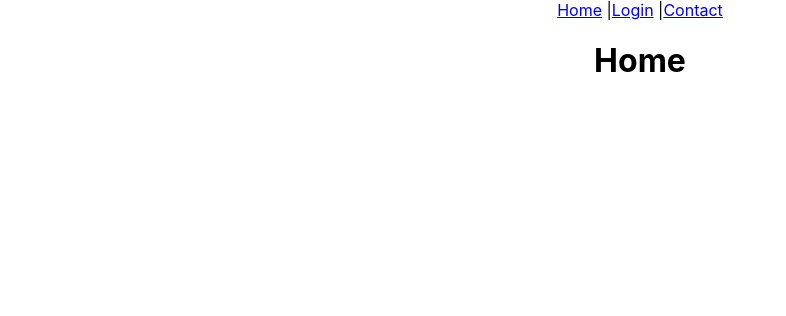
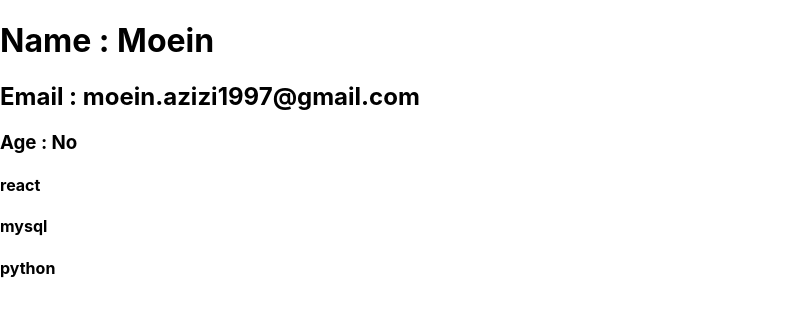
Before and after one commit to moein1997/firstReactApp, a React (Create React App) app: page / in a window 1280 px wide. Shown: the top 316 px of the page, without its empty margins (0-786 px from the left). Built offline with nearby package versions, Linux system fonts and the light colour scheme.

Commit message:
seventeenthCommit

```diff
--- a/src/App.js
+++ b/src/App.js
@@ -2,15 +2,16 @@
 // import styles from './App.css';
 // import { useState } from "react"
 // import { Link, Route, Router, Routes } from "react-router-dom";
-import { BrowserRouter as Router, Link, Route, Routes } from "react-router-dom";
+// import { BrowserRouter as Router, Link, Route, Routes } from "react-router-dom";
 import "./App.css"
+import { Person } from "./Person";
 
-import Home from "./pagesnew/Home";
-import Contact from "./pagesnew/Contact";
-import Login from "./pagesnew/Login";
+// import Home from "./pagesnew/Home";
+// import Contact from "./pagesnew/Contact";
+// import Login from "./pagesnew/Login";
 
-import {Provider} from "react-redux"
-import { store } from "./Store";
+// import {Provider} from "react-redux"
+// import { store } from "./Store";
 
 // import { Form } from "./Form";
 // import { Fact } from "./Fact";
@@ -57,24 +58,36 @@ import { store } from "./Store";
 
 function App() {
 
-  return (
-    <div className="App">
-      <Provider store={store}>
-        <Router>
-          <nav>
-            <Link to="/">Home</Link> |
-            <Link to="/login">Login</Link> |
-            <Link to="/contact">Contact</Link>
-          </nav>
-          <Routes>
-            <Route path="/" element={<Home />} />
-            <Route path="/login" element={<Login />} />
-            <Route path="/contact" element={<Contact />} />
-          </Routes>
-        </Router>
-      </Provider>
+  return(
+    <div>
+      <Person
+      name = {"Moein"}
+      email = {"moein.azizi1997@gmail.com"}
+      age = {27}
+      isMarried = {false}
+      courses = {["react","mysql","python"]}
+      />
     </div>
   );
+
+  // return (
+  //   <div className="App">
+  //     <Provider store={store}>
+  //       <Router>
+  //         <nav>
+  //           <Link to="/">Home</Link> |
+  //           <Link to="/login">Login</Link> |
+  //           <Link to="/contact">Contact</Link>
+  //         </nav>
+  //         <Routes>
+  //           <Route path="/" element={<Home />} />
+  //           <Route path="/login" element={<Login />} />
+  //           <Route path="/contact" element={<Contact />} />
+  //         </Routes>
+  //       </Router>
+  //     </Provider>
+  //   </div>
+  // );
 
 //   return (
 //     <>
--- /dev/null
+++ b/src/Person.js
@@ -0,0 +1,21 @@
+import propTypes from "prop-types"
+export const Person = (props)=>{
+    return(
+        <div>
+            <h1>Name : {props.name}</h1>
+            <h2>Email : {props.email}</h2>
+            <h3>Age : {props.isMarried ? "yes" : "No"}</h3>
+            {props.courses.map((course)=>(
+                <h4 key={course}> {course} </h4>
+            ))}
+        </div>
+    )
+}
+
+Person.propTypes = {
+    name : propTypes.string,
+    email : propTypes.string,
+    age : propTypes.number,
+    isMarried : propTypes.bool,
+    courses : propTypes.arrayOf(propTypes.string)
+}
```
